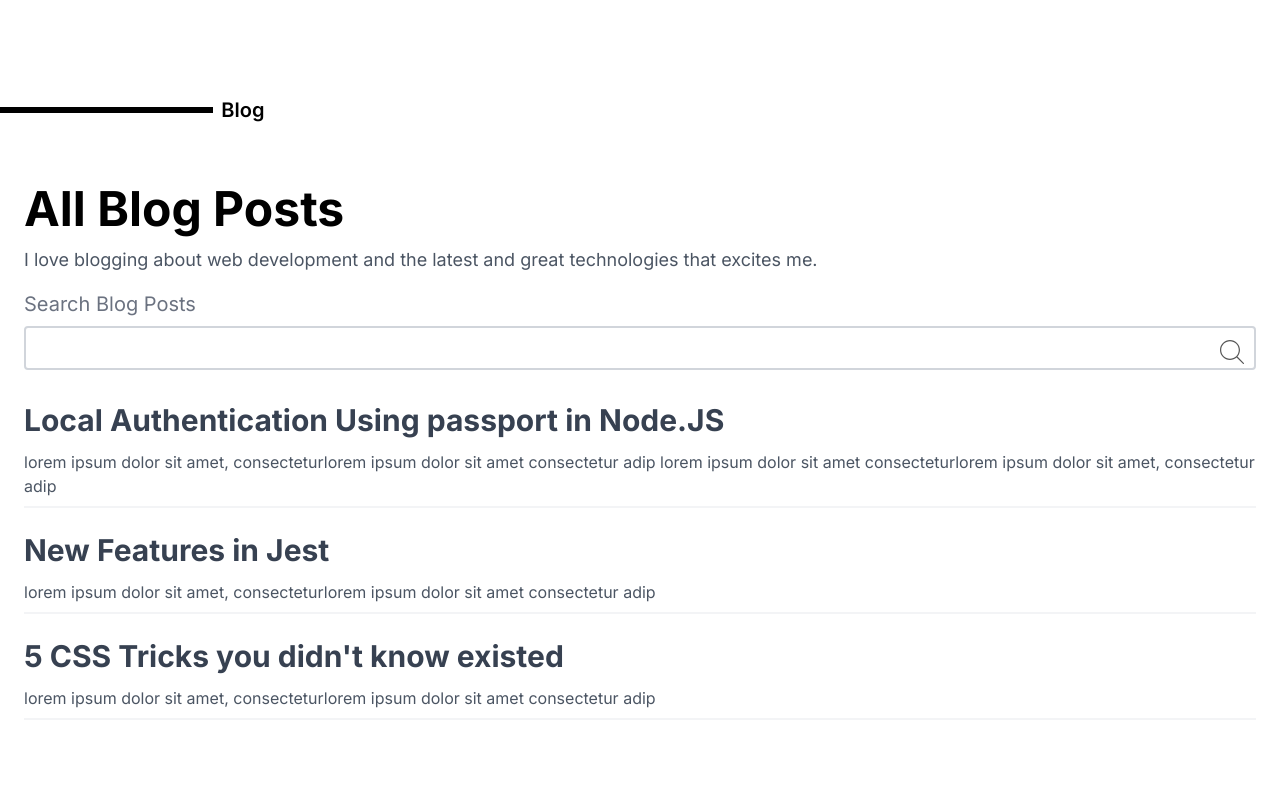
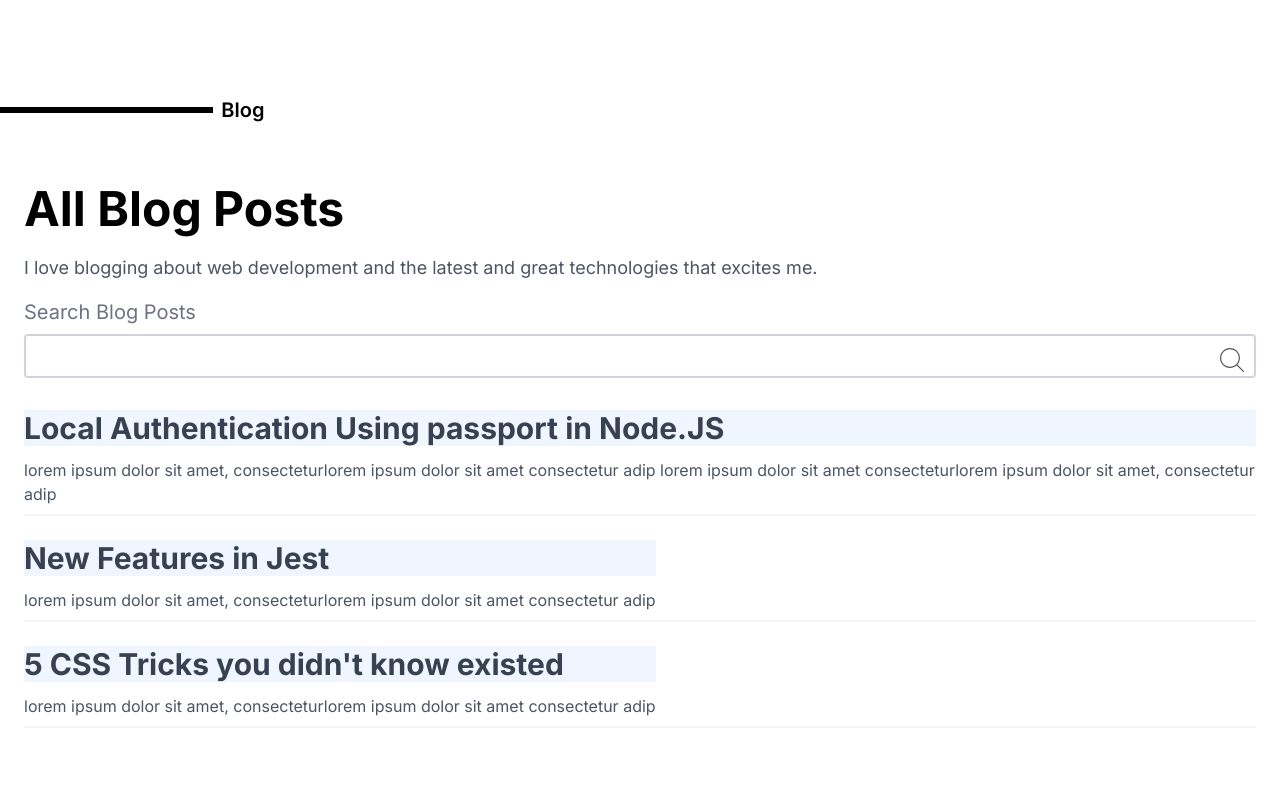
Before and after one commit to noor-codes/noorullah.dev, a Next.js app: page /blog in a window 1280 px wide. Shown: the top 794 px of the page. Built offline with nearby package versions, Linux system fonts and the light colour scheme.

Commit message:
xs breakpoint

```diff
--- a/components/ArticleCard.jsx
+++ b/components/ArticleCard.jsx
@@ -6,7 +6,7 @@ const ArticleCard = ({ title, paragraph }) => (
       <Link href="/blog/article">
         <a>
           <div className="flex flex-col lg:justify-center h-full">
-            <h1 className="hover:text-blue-500 mb-2 leading-6 text-xl text-gray-700 font-bold tracking-normalxs:text-lg xs:leading-6 md:text-xl xl:text-3xl xl:font-bold">
+            <h1 className="mb-2 leading-6 text-xl text-gray-700 bg-blue-50 font-bold xs:leading-6 hover:text-blue-500 xs:text-xl xl:text-3xl xl:font-bold">
               {title}
             </h1>
             <p className="text-sm mt-1 text-gray-600 md:text-sm lg:text-base line-clamp-2">
--- a/pages/blog/index.jsx
+++ b/pages/blog/index.jsx
@@ -8,15 +8,14 @@ const Blog = () => (
     <div className="container min-w-xs mx-auto px-6">
       <main className="mx-auto md:pt-5">
         <div className="mt-8 mb-4">
-          <h1 className="font-bold leading-normal mb-5 text-3xl xs:font-bold xs:text-3xl xs:leading-10 md:text-4xl lg:mb-6 lg:pr-36 lg:leading-snug lg:text-5xl">
+          <h1 className="font-bold leading-normal mb-5 text-3xl xs:text-4xl xs:leading-10 md:text-4xl lg:mb-6 lg:pr-36 lg:leading-snug lg:text-5xl">
             All Blog Posts
           </h1>
-          <p className="text-gray-600 text-sm  xl:text-lg -mt-5">
+          <p className="text-gray-600 text-sm  xs:text-base xs:-mt-3 xl:text-lg -mt-5">
             I love blogging about web development and the latest and great technologies that excites
             me.
           </p>
         </div>
-
         <div className="mt-4">
           <label
             htmlFor="search"
```
